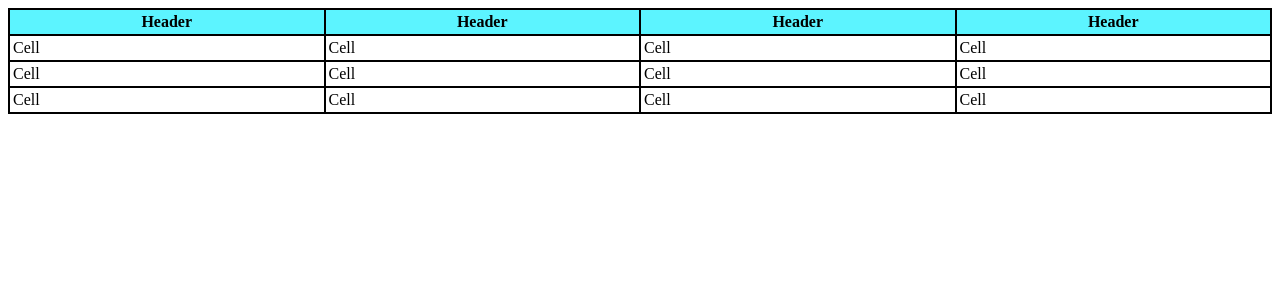
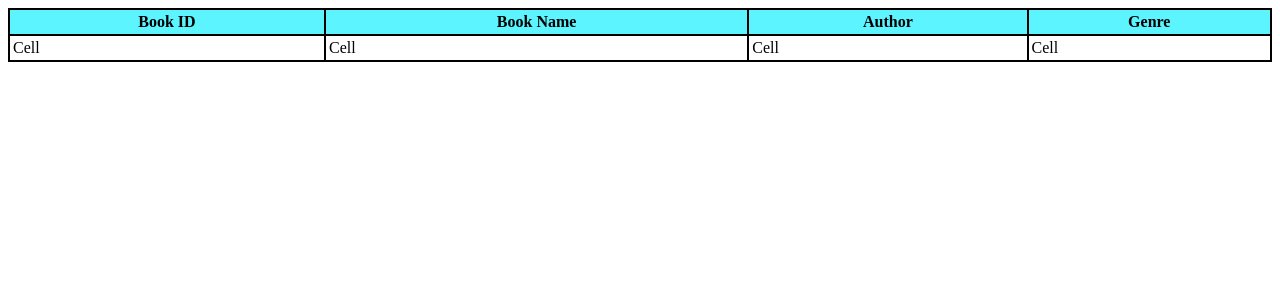
Before and after one commit to NotAlpha45/Server-Programming-Lab, a Node server app: page /books in a window 1280 px wide. Shown: the top 300 px of the page. Run offline with Node 20, Linux system fonts and the light colour scheme; some libraries are stand-ins or nearby versions.

Commit message:
get and post request for books

```diff
--- a/backend/app.js
+++ b/backend/app.js
@@ -7,7 +7,7 @@ const app = express();
 const port = process.env.PORT || 3000;
 const db_url =
   process.env.DATABASE_URL ||
-  "mongodb+srv://maheen:maheen123@cluster0.uoc1c.mongodb.net/test";
+  "mongodb+srv://maheen:maheen123@cluster0.uoc1c.mongodb.net/book_database";
 
 mongoose
   .connect(db_url, {
--- a/backend/controllers/book_controller.js
+++ b/backend/controllers/book_controller.js
@@ -1,7 +1,39 @@
-import bookmodel from "../models/book_schema.js";
+import BookModel from "../models/book_schema.js";
 
 const show_books = function (req, res) {
   res.render("table.ejs");
 };
 
-export { show_books };
+const post_books = function (req, res) {
+  const book = new BookModel({
+    book_id: req.body.id,
+    book_name: req.body.name,
+    book_author: req.body.author,
+    book_genre: req.body.genre,
+  });
+
+  book
+    .save()
+    .then(function () {
+      console.log("Book saved successfully!");
+    })
+    .catch(function (err) {
+      console.log(err);
+    })
+    .finally(function () {
+      res.redirect("/books");
+    });
+};
+
+const get_books = function (req, res) {
+  const books = BookModel.find({}, function (err, books) {
+    if (err) {
+      console.log(err);
+      res.redirect("/books");
+    } else {
+      res.render("table.ejs", books);
+    }
+  });
+};
+
+export { show_books, post_books };
--- a/backend/models/book_schema.js
+++ b/backend/models/book_schema.js
@@ -9,5 +9,5 @@ const book_model_schema = new Schema({
   book_genre: String,
 });
 
-const bookmodel = mongoose.model("bookmodel", book_model_schema);
-export default bookmodel;
+const BookModel = mongoose.model("BookModel", book_model_schema);
+export default BookModel;
--- a/backend/routers/router.js
+++ b/backend/routers/router.js
@@ -1,10 +1,11 @@
 import express from "express";
 import index_controller from "../controllers/index_controller.js";
-import { show_books } from "../controllers/book_controller.js";
+import { show_books, post_books } from "../controllers/book_controller.js";
 
 const router = express.Router();
 
 router.get("", index_controller);
 router.get("/books", show_books);
+router.post("/post_book", post_books);
 
 export default router;
--- a/backend/views/table.ejs
+++ b/backend/views/table.ejs
@@ -37,25 +37,14 @@
     <table class="GeneratedTable">
       <thead>
         <tr>
-          <th>Header</th>
-          <th>Header</th>
-          <th>Header</th>
-          <th>Header</th>
+          <th>Book ID</th>
+          <th>Book Name</th>
+          <th>Author</th>
+          <th>Genre</th>
         </tr>
       </thead>
       <tbody>
-        <tr>
-          <td>Cell</td>
-          <td>Cell</td>
-          <td>Cell</td>
-          <td>Cell</td>
-        </tr>
-        <tr>
-          <td>Cell</td>
-          <td>Cell</td>
-          <td>Cell</td>
-          <td>Cell</td>
-        </tr>
+
         <tr>
           <td>Cell</td>
           <td>Cell</td>
```
